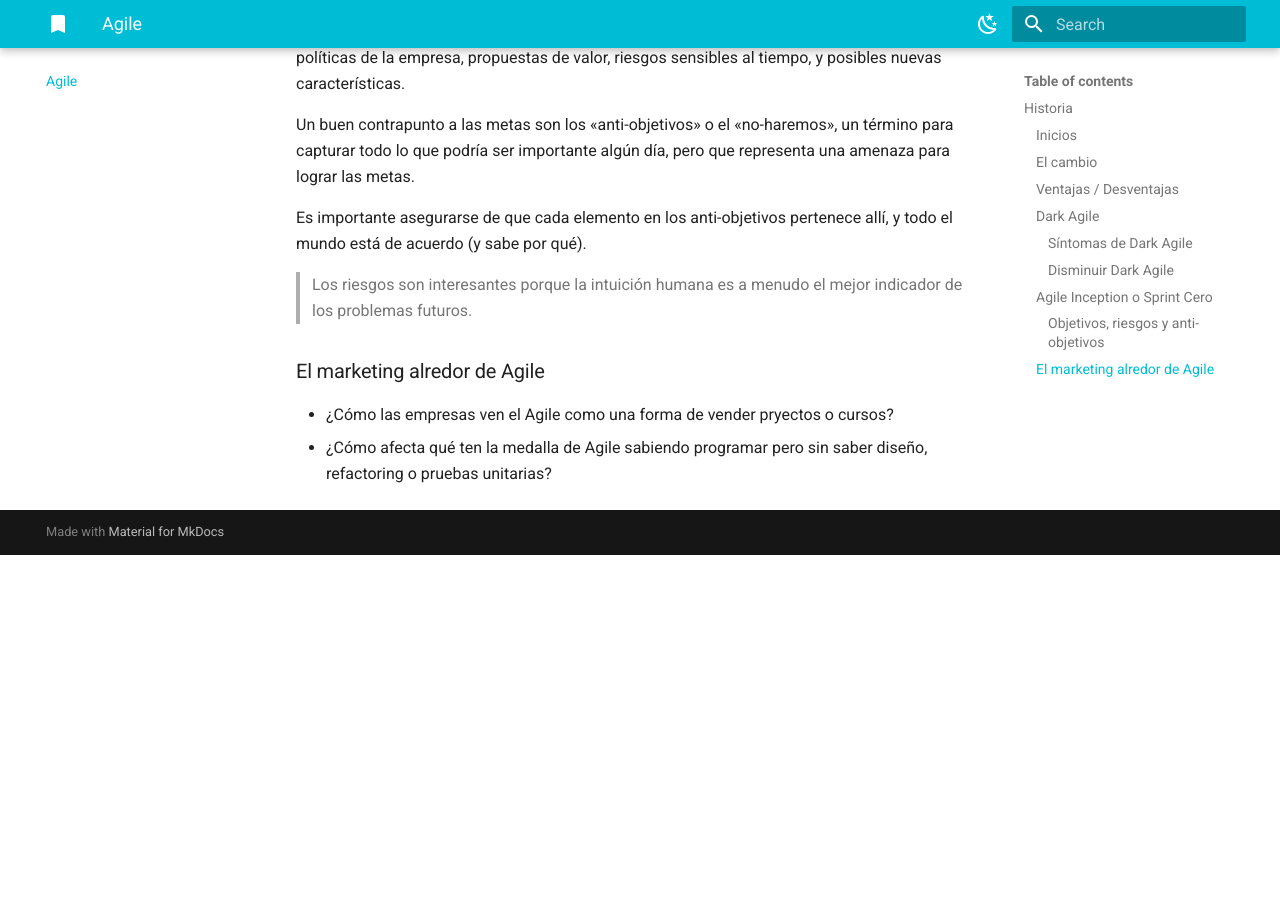
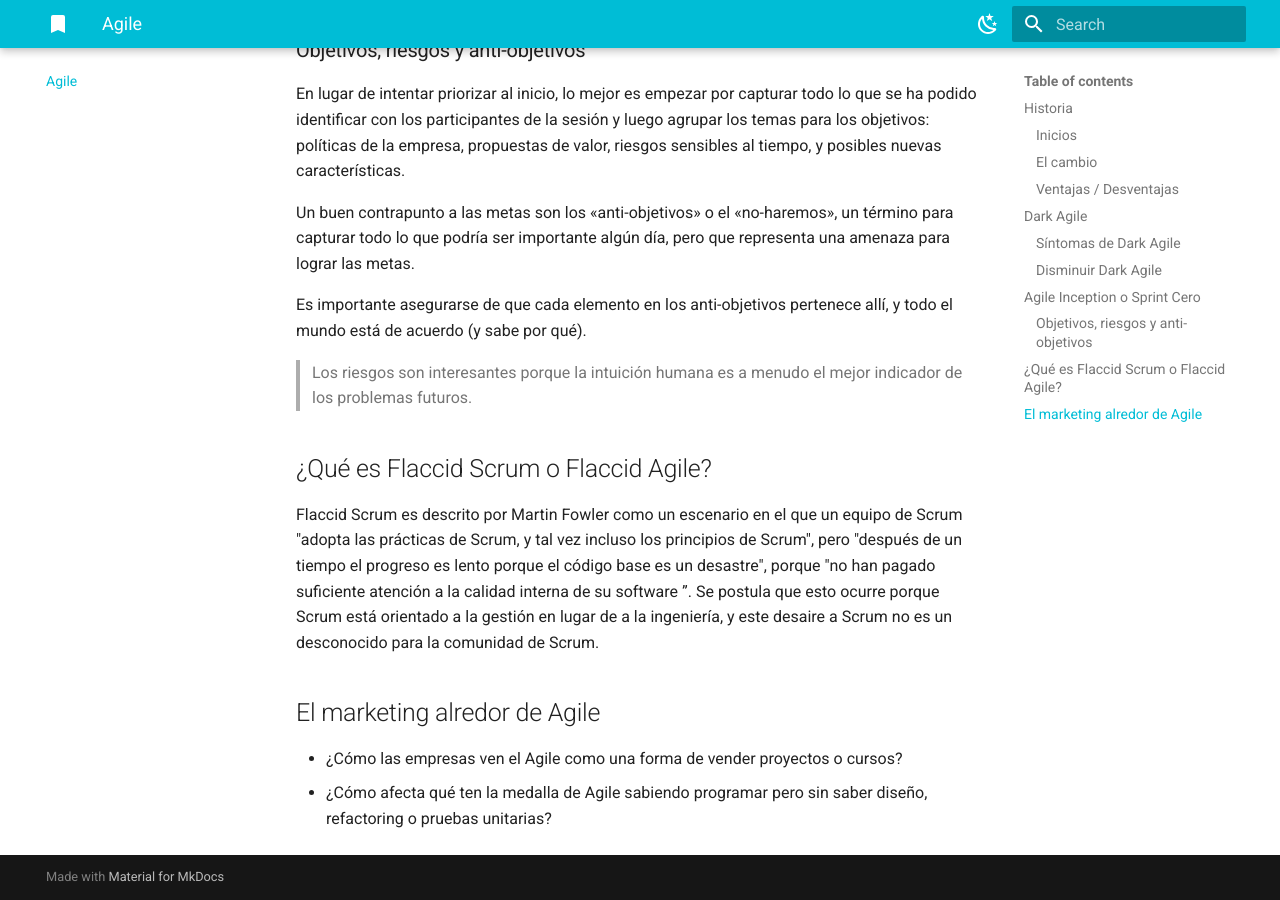
Before and after one commit to Wolfremium13/wolfremium-docs, an MkDocs documentation site: the page built from docs/agile.md, in a window 1280 px wide and 900 px high, scrolled down 3981 px. Built offline with MkDocs 1.6.1 and Material for MkDocs 9.7.7, drawn with Linux system fonts in a browser that asks for light colours; before the commit the page ends 4536 px from its top, so only the background shows below that.

Commit message:
📄 Update agile.md Flaccid Agile

```diff
--- a/docs/agile.md
+++ b/docs/agile.md
@@ -71,7 +71,7 @@ posibles limitaciones como las siguientes:
 
 > Ese es también el motivo por el que las prácticas de Agile llevan años evolucionando para solucionar sus carencias y ser aplicables en escenarios más generales. En cualquier caso, es evidente que **la flexibilidad que aporta Agile no es gratis** y a veces sus costes pueden superar a sus beneficios.
 
-### Dark Agile
+## Dark Agile
 
 El problema es cuando un equipo comienza a **utilizar un marco Agile de forma incorrecta**. El equipo comienza a
 centrarse más en su adherencia al proceso que en mantenerse fieles a los valores ágiles. Esto es Dark Agile.
@@ -81,7 +81,7 @@ centrarse más en su adherencia al proceso que en mantenerse fieles a los valore
 * Los resultados esperados comienzan a ser productos , a diferencia de los resultados comerciales (resultados).
 * Todo riesgo está al final del proceso , en oposición a los riesgos que se abordan por adelantado, lo antes posible.
 
-#### Síntomas de Dark Agile
+### Síntomas de Dark Agile
 
 Estos síntomas pueden manifestarse de muchas formas. El cambio suele venir de arriba hacia abajo. Surgirán fechas límite
 para funciones específicas. Se le empezará a decir al equipo qué construir y no qué problemas resolver. La gerencia, o
@@ -100,7 +100,7 @@ manera no ágil. Para encajar en las actividades de planificación de la organiz
 que haga hojas de ruta y compromisos, de modo que los otros grupos de la organización puedan planificar en consecuencia.
 Dark Agile puede volverse inevitable.
 
-#### Disminuir Dark Agile
+### Disminuir Dark Agile
 
 Se deben rastrear sus prácticas hasta su raíz en los valores ágiles y socializar este vínculo con frecuencia. Los
 valores de Agile deben ser la lente a través de la cual se vean las estrategias y decisiones. Deben fomentarse las
@@ -113,7 +113,7 @@ debe observarse un enfoque en los tres principios que combaten los síntomas com
 
 > No existe una fórmula mágica para conquistar Dark Agile, solo una búsqueda incesante de inculcar los valores de Agile.
 
-### Agile Inception o Sprint Cero
+## Agile Inception o Sprint Cero
 
 Empezamos cada proyecto con Inception, un ejercicio de descubrimiento que crea el escenario para un producto y produce
 un backlog inicial. Claro hasta ese momento no hay software que funcione, pero se tiene una idea clara de por qué
@@ -122,16 +122,29 @@ queremos construir algo.
 Típicamente el proceso toma un día completo, y la asistencia incluye a todo el equipo (desarrolladores, gerentes de
 producto, diseñadores, analistas de soporte, UX, ingenieros, testers, etc.).
 
-#### Objetivos, riesgos y anti-objetivos
-En lugar de intentar priorizar al inicio, lo mejor es empezar por capturar todo lo que se ha podido identificar con los participantes de la sesión y luego agrupar los temas para los objetivos: políticas de la empresa, propuestas de valor, riesgos sensibles al tiempo, y posibles nuevas características.
+### Objetivos, riesgos y anti-objetivos
 
-Un buen contrapunto a las metas son los «anti-objetivos» o el «no-haremos», un término para capturar todo lo que podría ser importante algún día, pero que representa una amenaza para lograr las metas.
+En lugar de intentar priorizar al inicio, lo mejor es empezar por capturar todo lo que se ha podido identificar con los
+participantes de la sesión y luego agrupar los temas para los objetivos: políticas de la empresa, propuestas de valor,
+riesgos sensibles al tiempo, y posibles nuevas características.
 
-Es importante asegurarse de que cada elemento en los anti-objetivos pertenece allí, y todo el mundo está de acuerdo (y sabe por qué).
+Un buen contrapunto a las metas son los «anti-objetivos» o el «no-haremos», un término para capturar todo lo que podría
+ser importante algún día, pero que representa una amenaza para lograr las metas.
+
+Es importante asegurarse de que cada elemento en los anti-objetivos pertenece allí, y todo el mundo está de acuerdo (y
+sabe por qué).
 
 > Los riesgos son interesantes porque la intuición humana es a menudo el mejor indicador de los problemas futuros.
 
-### El marketing alredor de Agile
+## ¿Qué es Flaccid Scrum o Flaccid Agile?
 
-- ¿Cómo las empresas ven el Agile como una forma de vender pryectos o cursos?
+Flaccid Scrum es descrito por Martin Fowler como un escenario en el que un equipo de Scrum "adopta las prácticas de Scrum, y
+tal vez incluso los principios de Scrum", pero "después de un tiempo el progreso es lento porque el código base es un
+desastre", porque "no han pagado suficiente atención a la calidad interna de su software ”. Se postula que esto ocurre
+porque Scrum está orientado a la gestión en lugar de a la ingeniería, y este desaire a Scrum no es un desconocido para
+la comunidad de Scrum.
+
+## El marketing alredor de Agile
+
+- ¿Cómo las empresas ven el Agile como una forma de vender proyectos o cursos?
 - ¿Cómo afecta qué ten la medalla de Agile sabiendo programar pero sin saber diseño, refactoring o pruebas unitarias?
```
